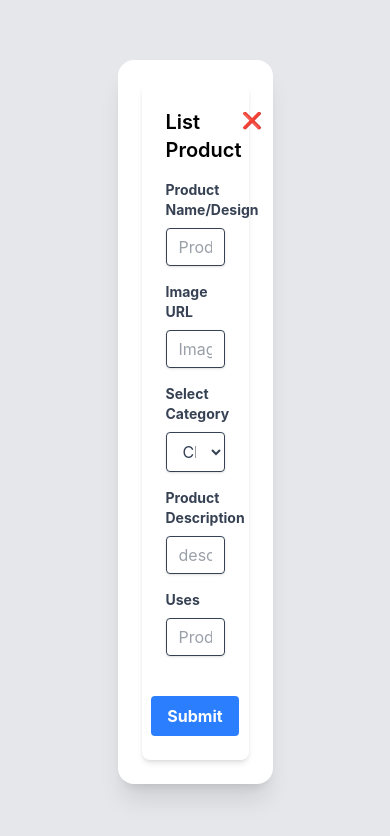
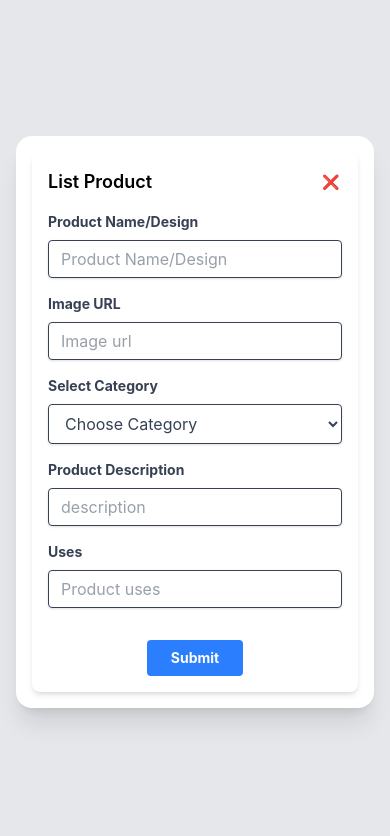
Before and after one commit to PrashantV123-coder/IronCraft, a React (Vite) app: page /list-products in a window 390 px wide. Shown: the top 836 px of the page. Built offline with nearby package versions, Linux system fonts and the light colour scheme; sample sign-in values are in the browser's storage.

Commit message:
Refactor ListProducts and ListServices components for improved layout and responsiveness

```diff
--- a/src/pages/ListProducts.jsx
+++ b/src/pages/ListProducts.jsx
@@ -158,18 +158,24 @@
   };
 
   return (
-    <div className="bg-gray-200 min-h-screen flex items-center justify-center p-10">
-      <div className="bg-white rounded-2xl shadow-xl flex flex-col lg:flex-row overflow-hidden w-1/2 max-w-6xl">
-        <div className="lg:w-full p-6">
+  <div className="bg-gray-200 min-h-screen flex items-center justify-center p-4 sm:p-6 lg:p-10">
+
+    <div className="bg-white rounded-2xl shadow-xl flex flex-col lg:flex-row overflow-hidden w-full max-w-4xl">
+
+      <div className="w-full p-4 sm:p-6">
         <form
           onSubmit={handleSubmit}
-            className="max-w-full mx-auto bg-white p-6 rounded-lg shadow-md"
+          className="w-full mx-auto bg-white p-4 sm:p-6 rounded-lg shadow-md"
         >
-            <div className="flex flex-row justify-between">
-              <h1 className="text-xl font-semibold mb-4">List Product</h1>
+
+          <div className="flex items-center justify-between gap-4 mb-4">
+            <h1 className="text-lg sm:text-xl font-semibold">
+              List Product
+            </h1>
+
             <div
               onClick={() => navigate("/user-home")}
-                className="w-6 h-6 flex items-center justify-center cursor-pointer"
+              className="w-6 h-6 flex items-center justify-center cursor-pointer text-sm sm:text-base"
             >
               ❌
             </div>
@@ -182,18 +188,22 @@
             >
               Product Name/Design
             </label>
+
             <input
               className="shadow appearance-none border rounded w-full py-2 px-3 text-gray-700 leading-tight focus:outline-none focus:shadow-outline"
               id="productname"
               name="productname"
               value={input.productname}
-                type="productname"
+              type="text"
               placeholder="Product Name/Design"
               onChange={handleChange}
               onBlur={handleBlur}
             />
+
             {touched.productname && err.productname && (
-                <p className="text-red-500 text-xs">{err.productname}</p>
+              <p className="text-red-500 text-xs">
+                {err.productname}
+              </p>
             )}
           </div>
 
@@ -204,6 +214,7 @@
             >
               Image URL
             </label>
+
             <input
               className="shadow appearance-none border rounded w-full py-2 px-3 text-gray-700 leading-tight focus:outline-none focus:shadow-outline"
               id="url"
@@ -214,8 +225,11 @@
               onChange={handleChange}
               onBlur={handleBlur}
             />
+
             {touched.url && err.url && (
-                <p className="text-red-500 text-xs">{err.url}</p>
+              <p className="text-red-500 text-xs">
+                {err.url}
+              </p>
             )}
           </div>
 
@@ -236,6 +250,7 @@
               className="shadow border rounded w-full py-2 px-3 text-gray-700 focus:outline-none focus:shadow-outline"
             >
               <option value="">Choose Category</option>
+
               {products.map((item, index) => (
                 <option key={index} value={item}>
                   {item}
@@ -244,7 +259,9 @@
             </select>
 
             {touched.category && err.category && (
-                <p className="text-red-500 text-xs mt-1">{err.category}</p>
+              <p className="text-red-500 text-xs mt-1">
+                {err.category}
+              </p>
             )}
           </div>
 
@@ -255,18 +272,22 @@
             >
               Product Description
             </label>
+
             <input
               className="shadow appearance-none border rounded w-full py-2 px-3 text-gray-700 leading-tight focus:outline-none focus:shadow-outline"
               id="description"
               name="description"
               value={input.description}
-                type="description"
+              type="text"
               placeholder="description"
               onChange={handleChange}
               onBlur={handleBlur}
             />
+
             {touched.description && err.description && (
-                <p className="text-red-500 text-xs">{err.description}</p>
+              <p className="text-red-500 text-xs">
+                {err.description}
+              </p>
             )}
           </div>
 
@@ -277,67 +298,34 @@
             >
               Uses
             </label>
+
             <input
               className="shadow appearance-none border rounded w-full py-2 px-3 text-gray-700 leading-tight focus:outline-none focus:shadow-outline"
               id="uses"
               name="uses"
               value={input.uses}
-                type="uses"
+              type="text"
               placeholder="Product uses"
               onChange={handleChange}
               onBlur={handleBlur}
             />
+
             {touched.uses && err.uses && (
-                <p className="text-red-500 text-xs">{err.uses}</p>
+              <p className="text-red-500 text-xs">
+                {err.uses}
+              </p>
             )}
           </div>
 
-            {/* <div className="p-5 ">
+          <div className="flex items-center justify-center mt-8 sm:mt-10">
             <button
-                 type="button"
-                 onClick={() => setShowImages(!showImages)}
-                 className="bg-blue-500 text-white px-4 py-2 ml-20 rounded"
-               >
-                 Choose Design
-               </button>
-
-               {showImages && (
-                 <div className="grid grid-cols-3 gap-4 mt-4">
-                   {imageUrls.map((url, index) => (
-                     <img
-                       key={index}
-                       src={url}
-                       alt="option"
-                       onClick={() => handleSelect(url)}
-                       className="w-32 h-32 object-cover cursor-pointer border-4 hover:border-blue-500"
-                     />
-                   ))}
-                 </div>
-               )}
-
-               {input.selectedImage && (
-                 <div className="mt-5 ml-18">
-                   <h3 className="text-sm font-semibold mb-2">
-                     Selected Image:
-                   </h3>
-
-                   <img
-                     src={input.selectedImage}
-                     alt="selected"
-                     className="w-40 h-40 object-cover rounded-md"
-                   />
-                 </div>
-               )}
-             </div> */}
-
-            <div className="flex items-center justify-center mt-10">
-              <button
-                className="bg-blue-500 hover:bg-blue-700 text-white font-bold py-2 px-4 rounded focus:outline-none focus:shadow-outline"
+              className="bg-blue-500 hover:bg-blue-700 text-white font-bold py-2 px-6 rounded focus:outline-none focus:shadow-outline text-sm sm:text-base"
               type="submit"
             >
               Submit
             </button>
           </div>
+
         </form>
       </div>
     </div>
--- a/src/pages/ListServices.jsx
+++ b/src/pages/ListServices.jsx
@@ -154,18 +154,19 @@
   };
 
   return (
-    <div className="bg-gray-200 min-h-screen flex items-center justify-center p-10">
-      <div className="bg-white rounded-2xl shadow-xl flex flex-col lg:flex-row overflow-hidden w-1/2 max-w-6xl">
-        <div className="lg:w-full p-6">
+    <div className="bg-gray-200 min-h-screen flex items-center justify-center p-4 sm:p-6 lg:p-10">
+      <div className="bg-white rounded-2xl shadow-xl flex flex-col lg:flex-row overflow-hidden w-full max-w-4xl">
+        <div className="w-full p-4 sm:p-6">
           <form
             onSubmit={handleSubmit}
-            className="max-w-full mx-auto bg-white p-6 rounded-lg shadow-md"
+            className="w-full mx-auto bg-white p-4 sm:p-6 rounded-lg shadow-md"
           >
-            <div className="flex flex-row justify-between">
-              <h1 className="text-xl font-semibold mb-4">List Product</h1>
+            <div className="flex items-center justify-between gap-4 mb-4">
+              <h1 className="text-lg sm:text-xl font-semibold">List Service</h1>
+
               <div
                 onClick={() => navigate("/user-home")}
-                className="w-6 h-6 flex items-center justify-center cursor-pointer"
+                className="w-6 h-6 flex items-center justify-center cursor-pointer text-sm sm:text-base"
               >
                 ❌
               </div>
@@ -178,16 +179,18 @@
               >
                 Service Name
               </label>
+
               <input
                 className="shadow appearance-none border rounded w-full py-2 px-3 text-gray-700 leading-tight focus:outline-none focus:shadow-outline"
                 id="productname"
                 name="productname"
                 value={input.productname}
-                type="productname"
+                type="text"
                 placeholder="Service Name"
                 onChange={handleChange}
                 onBlur={handleBlur}
               />
+
               {touched.productname && err.productname && (
                 <p className="text-red-500 text-xs">{err.productname}</p>
               )}
@@ -200,6 +203,7 @@
               >
                 Image URL
               </label>
+
               <input
                 className="shadow appearance-none border rounded w-full py-2 px-3 text-gray-700 leading-tight focus:outline-none focus:shadow-outline"
                 id="url"
@@ -210,6 +214,7 @@
                 onChange={handleChange}
                 onBlur={handleBlur}
               />
+
               {touched.url && err.url && (
                 <p className="text-red-500 text-xs">{err.url}</p>
               )}
@@ -232,6 +237,7 @@
                 className="shadow border rounded w-full py-2 px-3 text-gray-700 focus:outline-none focus:shadow-outline"
               >
                 <option value="">Choose Category</option>
+
                 {products.map((item, index) => (
                   <option key={index} value={item}>
                     {item}
@@ -251,16 +257,18 @@
               >
                 Service Description
               </label>
+
               <input
                 className="shadow appearance-none border rounded w-full py-2 px-3 text-gray-700 leading-tight focus:outline-none focus:shadow-outline"
                 id="description"
                 name="description"
                 value={input.description}
-                type="description"
+                type="text"
                 placeholder="description"
                 onChange={handleChange}
                 onBlur={handleBlur}
               />
+
               {touched.description && err.description && (
                 <p className="text-red-500 text-xs">{err.description}</p>
               )}
@@ -273,62 +281,26 @@
               >
                 Service Uses
               </label>
+
               <input
                 className="shadow appearance-none border rounded w-full py-2 px-3 text-gray-700 leading-tight focus:outline-none focus:shadow-outline"
                 id="uses"
                 name="uses"
                 value={input.uses}
-                type="uses"
+                type="text"
                 placeholder="Service uses"
                 onChange={handleChange}
                 onBlur={handleBlur}
               />
+
               {touched.uses && err.uses && (
                 <p className="text-red-500 text-xs">{err.uses}</p>
               )}
             </div>
 
-            {/* <div className="p-5 ">
-               <button
-                 type="button"
-                 onClick={() => setShowImages(!showImages)}
-                 className="bg-blue-500 text-white px-4 py-2 ml-20 rounded"
-               >
-                 Choose Design
-               </button>
-
-               {showImages && (
-                 <div className="grid grid-cols-3 gap-4 mt-4">
-                   {imageUrls.map((url, index) => (
-                     <img
-                       key={index}
-                       src={url}
-                       alt="option"
-                       onClick={() => handleSelect(url)}
-                       className="w-32 h-32 object-cover cursor-pointer border-4 hover:border-blue-500"
-                     />
-                   ))}
-                 </div>
-               )}
-
-               {input.selectedImage && (
-                 <div className="mt-5 ml-18">
-                   <h3 className="text-sm font-semibold mb-2">
-                     Selected Image:
-                   </h3>
-
-                   <img
-                     src={input.selectedImage}
-                     alt="selected"
-                     className="w-40 h-40 object-cover rounded-md"
-                   />
-                 </div>
-               )}
-             </div> */}
-
-            <div className="flex items-center justify-center mt-10">
+            <div className="flex items-center justify-center mt-8 sm:mt-10">
               <button
-                className="bg-blue-500 hover:bg-blue-700 text-white font-bold py-2 px-4 rounded focus:outline-none focus:shadow-outline"
+                className="bg-blue-500 hover:bg-blue-700 text-white font-bold py-2 px-6 rounded focus:outline-none focus:shadow-outline text-sm sm:text-base"
                 type="submit"
               >
                 Submit
```
Lines whose indentation alone changed are shown as unchanged.
